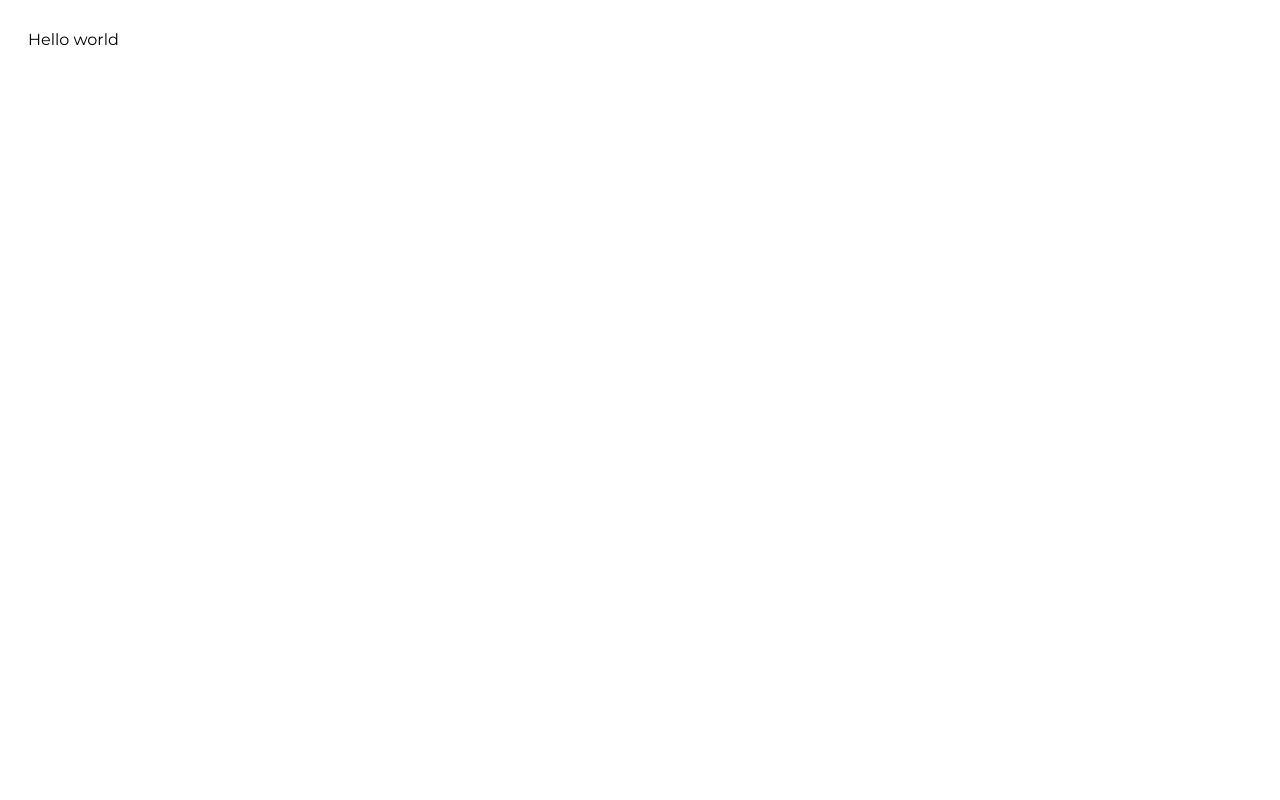
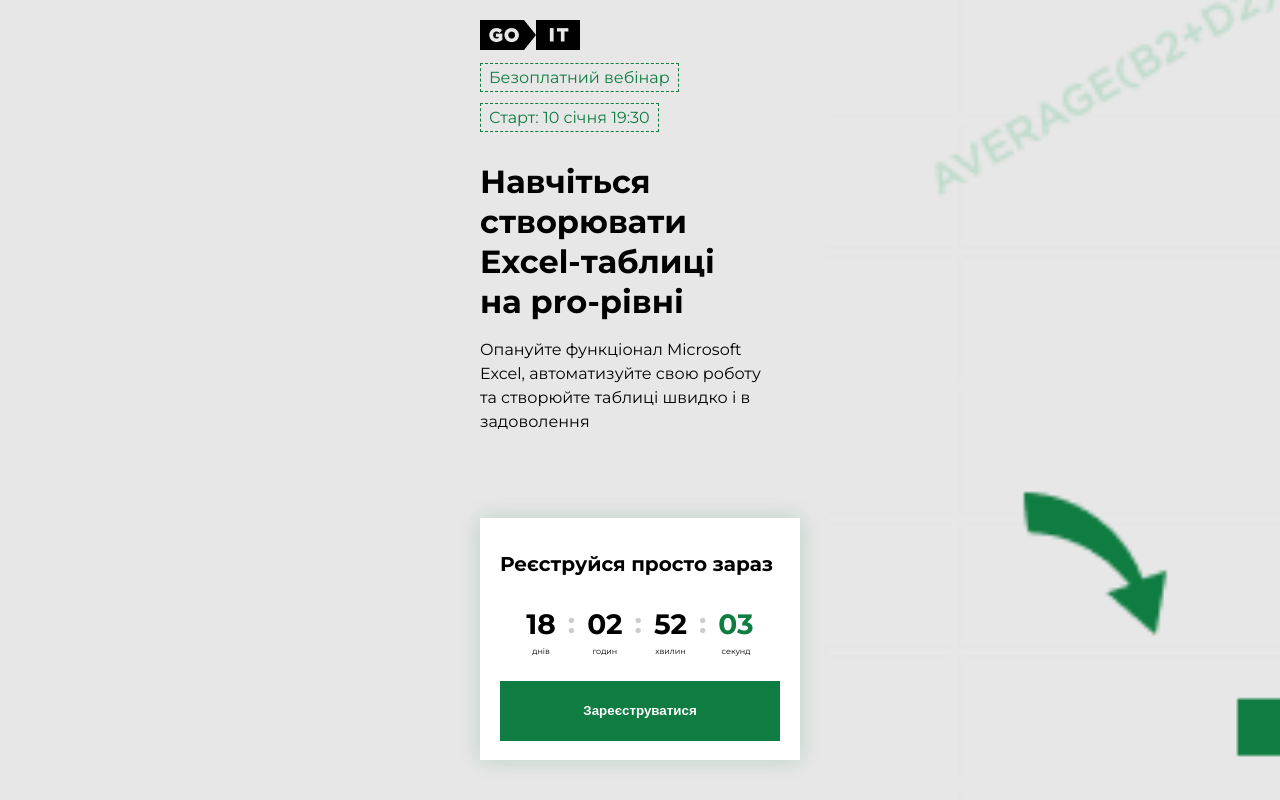
Before and after one commit to VadymLantukh/testing-form, a website built with Vite: page index.html in a window 1280 px wide. Built offline with nearby package versions, Linux system fonts and the light colour scheme.

Commit message:
add styles for timer and content for section

```diff
--- a/index.html
+++ b/index.html
@@ -13,13 +13,71 @@
     />
     <link rel="stylesheet" href="./src/css/styles.css" />
   </head>
+
   <body>
-    <body>
-      <main class="container">
-        <section>Hello world</section>
-      </main>
-    </body>
+    <main>
+      <section class="container">
+        <div class="box-main">
+          <a href="./index.html" aria-label="Go to the main page">
+            <img
+              class="logo"
+              src="./src/image/logo.png"
+              alt="logo"
+              width="100"
+              height="30"
+              loading="lazy"
+            />
+          </a>
 
-    <script type="module" src="/src/main.js"></script>
+          <ul class="list-info">
+            <li class="list-info-item">
+              <span class="list-info-span">Безоплатний вебінар</span>
+            </li>
+            <li class="list-info-item">
+              <span class="list-info-span">Старт: 10 січня 19:30</span>
+            </li>
+          </ul>
+
+          <h1 class="title-main">
+            Навчіться створювати Excel-таблиці на pro-рівні
+          </h1>
+
+          <p class="text-info">
+            Опануйте функціонал Microsoft Excel, автоматизуйте свою роботу та
+            створюйте таблиці швидко і в задоволення
+          </p>
+        </div>
+
+        <div class="box-info">
+          <h3 class="title-info">Реєструйся просто зараз</h3>
+
+          <ul class="timer-list">
+            <li class="timer-item">
+              <span class="timer-value" id="days">00</span
+              ><span class="timer-label">днів</span>
+            </li>
+            <li><span class="timer-separator">:</span></li>
+            <li class="timer-item">
+              <span class="timer-value" id="hours">00</span
+              ><span class="timer-label">годин</span>
+            </li>
+            <li><span class="timer-separator">:</span></li>
+            <li class="timer-item">
+              <span class="timer-value" id="minutes">00</span
+              ><span class="timer-label">хвилин</span>
+            </li>
+            <li><span class="timer-separator">:</span></li>
+            <li class="timer-item">
+              <span class="timer-value last-value" id="seconds">00</span
+              ><span class="timer-label">секунд</span>
+            </li>
+          </ul>
+
+          <button class="btn" type="button">Зареєструватися</button>
+        </div>
+      </section>
+    </main>
+
+    <script type="module" src="./src/main.js"></script>
   </body>
 </html>
--- /dev/null
+++ b/src/css/button.css
@@ -0,0 +1,8 @@
+.btn {
+  font-weight: 700;
+  line-height: 150%;
+  color: #fff;
+  width: 100%;
+  padding: 20px 24px;
+  background-color: #0f7c41;
+}
--- a/src/css/container.css
+++ b/src/css/container.css
@@ -1,3 +1,15 @@
+body {
+  background-image: url('../../src/image/mobile/background-mobile.png');
+  background-repeat: no-repeat;
+  background-size: cover;
+  background-position: 100%;
+  background-color: #e7e7e7;
+  height: 100vh;
+  width: 100%;
+}
+
 .container {
   padding: 20px 20px;
+  max-width: 360px;
+  margin: 0 auto;
 }
--- a/src/css/reset.css
+++ b/src/css/reset.css
@@ -1,8 +1,8 @@
 *::before,
-*::shadow,
+*::after,
 * {
-  margin: 0;
-  padding: 0;
+  margin: 0px;
+  padding: 0px;
   box-sizing: border-box;
 }
 
@@ -12,7 +12,7 @@
 }
 
 :root {
-  font-family: "Montserrat", serif;
+  font-family: 'Montserrat', serif;
   line-height: 1.5;
   font-size: 16px;
   font-weight: 400;
@@ -20,6 +20,7 @@
   text-rendering: optimizeLegibility;
   -webkit-font-smoothing: antialiased;
   -moz-osx-font-smoothing: grayscale;
+  color: #010101;
 }
 
 a {
--- a/src/css/styles.css
+++ b/src/css/styles.css
@@ -1,2 +1,55 @@
-@import "reset.css";
-@import "container";
+@import 'reset.css';
+@import 'container.css';
+@import 'timer.css';
+@import 'button.css';
+
+.box-main {
+  display: flex;
+  flex-direction: column;
+  gap: 16px;
+}
+
+.list-info {
+  color: #0f7c41;
+}
+
+.list-info-item {
+  margin-bottom: 16px;
+}
+
+.list-info-span {
+  padding: 4px 8px;
+  border: #0f7c41 dashed 1px;
+}
+
+.title-main {
+  font-weight: 700;
+  font-size: 32px;
+  width: 240px;
+  line-height: 125%;
+}
+
+.text-info {
+  width: 300px;
+}
+
+.box-info {
+  position: absolute;
+  display: flex;
+  flex-direction: column;
+  gap: 24px;
+  left: 50%;
+  transform: translateX(-50%);
+  bottom: 40px;
+  padding: 32px 20px;
+  width: 320px;
+  height: 242px;
+  box-shadow: 0 0 20px 0 rgba(15, 124, 65, 0.2);
+  background-color: #fff;
+}
+
+.title-info {
+  font-weight: 700;
+  font-size: 20px;
+  line-height: 140%;
+}
--- /dev/null
+++ b/src/css/timer.css
@@ -0,0 +1,34 @@
+.timer-list {
+  display: flex;
+  gap: 12px;
+  justify-content: center;
+  align-items: center;
+}
+
+.timer-item {
+  display: flex;
+  flex-direction: column;
+  align-items: center;
+  /* justify-content: center;    */
+}
+
+.timer-value {
+  font-size: 28px;
+  font-weight: 700;
+}
+
+.timer-label {
+  font-size: 8px;
+}
+
+.timer-separator {
+  font-size: 28px;
+  font-weight: 700;
+  color: rgba(1, 1, 1, 0.2);
+  display: block;
+  padding-bottom: 13px;
+}
+
+.last-value {
+  color: #0f7c41;
+}
--- /dev/null
+++ b/src/js/timer.js
@@ -0,0 +1,32 @@
+const updateCountdown = () => {
+  const targetDate = new Date('2025-03-01T00:00:00');
+  const now = new Date();
+  const difference = targetDate - now;
+
+  if (difference > 0) {
+    const days = Math.floor(difference / (1000 * 60 * 60 * 24));
+    const hours = Math.floor(
+      (difference % (1000 * 60 * 60 * 24)) / (1000 * 60 * 60)
+    );
+    const minutes = Math.floor((difference % (1000 * 60 * 60)) / (1000 * 60));
+    const seconds = Math.floor((difference % (1000 * 60)) / 1000);
+
+    document.getElementById('days').textContent = days
+      .toString()
+      .padStart(2, '0');
+    document.getElementById('hours').textContent = hours
+      .toString()
+      .padStart(2, '0');
+    document.getElementById('minutes').textContent = minutes
+      .toString()
+      .padStart(2, '0');
+    document.getElementById('seconds').textContent = seconds
+      .toString()
+      .padStart(2, '0');
+  }
+};
+
+setInterval(updateCountdown, 1000);
+updateCountdown();
+
+export default updateCountdown;
--- /dev/null
+++ b/src/main.js
@@ -0,0 +1,3 @@
+import updateCountdown from './js/timer';
+
+updateCountdown();
```
Also changed, not shown: .prettierrc.json (added), src/image/desc/background-desc.png (added), src/image/flag.png (added), src/image/logo.png (added), src/image/logo.svg (deleted), src/image/mobile/background-mobile.png (added), src/image/tab/background-tab.png (added).
